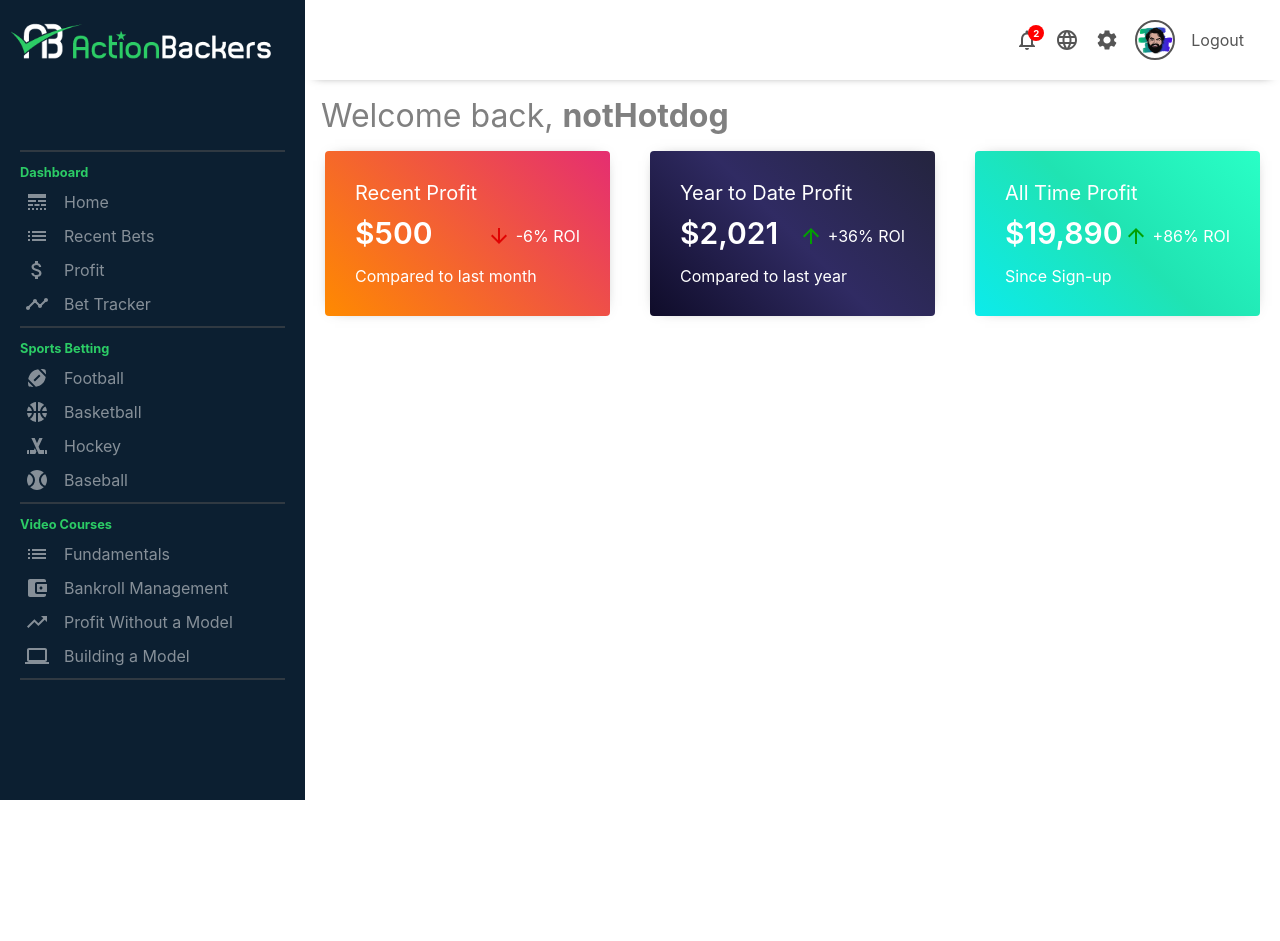
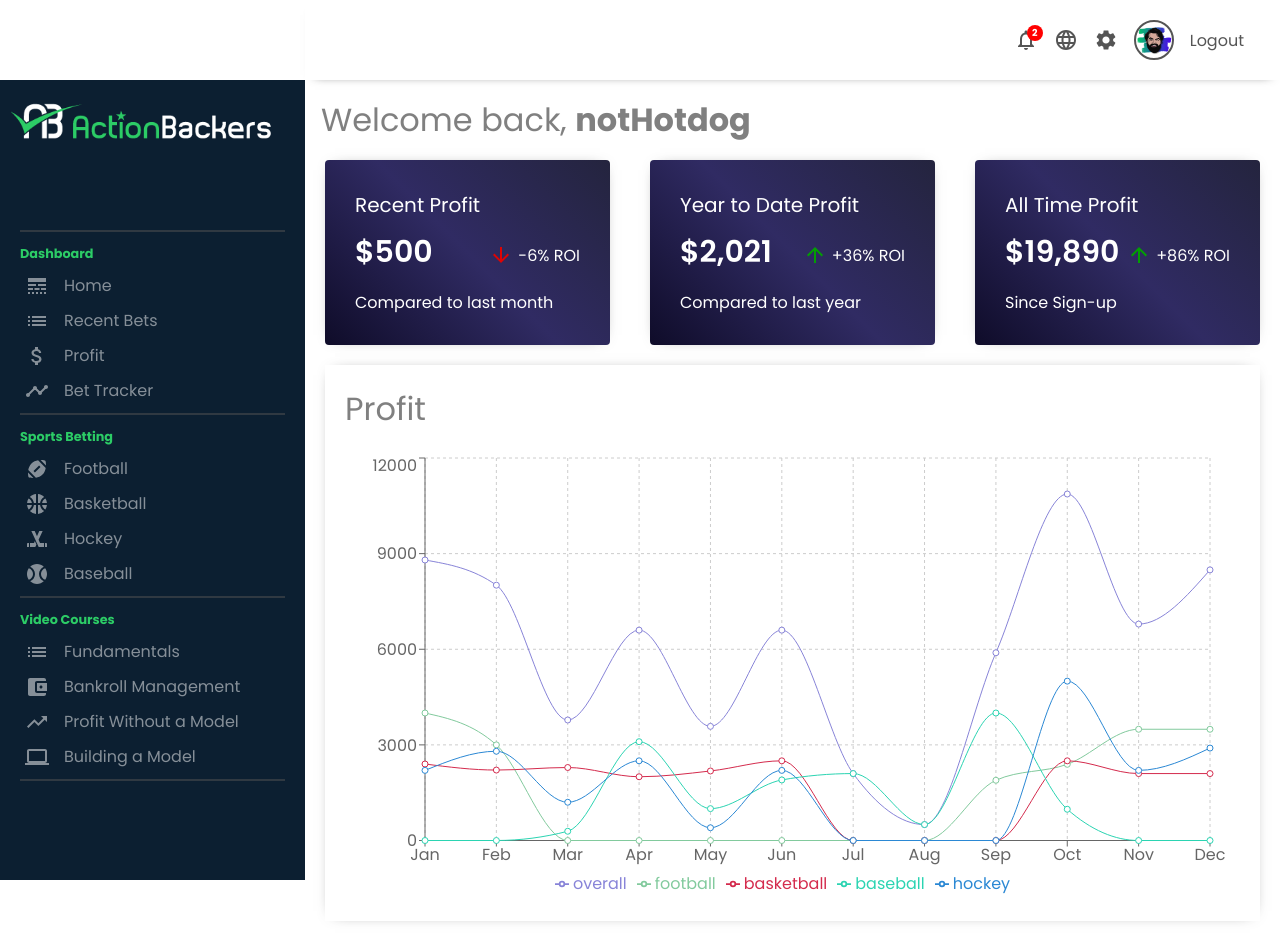
Before and after one commit to bolg55/ab-2.0, a Next.js app: page /dashboard in a window 1280 px wide. Before the commit the page ends 800 px from the top, so only its background shows below. Built offline with nearby package versions, Linux system fonts and the light colour scheme.

Commit message:
added chart to dashboard using recharts. Still needs work to figure out multiple props

```diff
--- /dev/null
+++ b/components/Chart.js
@@ -0,0 +1,47 @@
+import styles from '../styles/Chart.module.css';
+import {
+  LineChart,
+  Line,
+  XAxis,
+  YAxis,
+  CartesianGrid,
+  Tooltip,
+  Legend,
+  ResponsiveContainer,
+} from 'recharts';
+
+const Chart = ({ title, data }) => {
+  return (
+    <div className={styles.chart}>
+      <h3 className={styles.chartTitle}>{title}</h3>
+      <ResponsiveContainer width='100%' aspect={2 / 1}>
+        <LineChart
+          data={data}
+          margin={{
+            top: 5,
+            right: 30,
+            left: 20,
+            bottom: 5,
+          }}>
+          <CartesianGrid strokeDasharray='3 3' />
+          <XAxis dataKey='month' />
+          <YAxis />
+          <Tooltip />
+          <Legend />
+          <Line
+            type='monotone'
+            dataKey='overall'
+            stroke='#8884d8'
+            activeDot={{ r: 6 }}
+          />
+          <Line type='monotone' dataKey='football' stroke='#82ca9d' />
+          <Line type='monotone' dataKey='basketball' stroke='#d42b4d' />
+          <Line type='monotone' dataKey='baseball' stroke='#2BD4B2' />
+          <Line type='monotone' dataKey='hockey' stroke='#2b88d4' />
+        </LineChart>
+      </ResponsiveContainer>
+    </div>
+  );
+};
+
+export default Chart;
--- a/components/Home.js
+++ b/components/Home.js
@@ -1,9 +1,11 @@
-import styles from "../styles/Home.module.css";
-import FeaturedInfo from "./FeaturedInfo";
-import Topbar from "./Topbar";
+import styles from '../styles/Home.module.css';
+import FeaturedInfo from './FeaturedInfo';
+import Topbar from './Topbar';
+import Chart from './Chart';
+import { data } from '../constants/dummydata';
 
 const Home = () => {
-  let userName = "notHotdog";
+  let userName = 'notHotdog';
   const logins = 1;
 
   return (
@@ -16,6 +18,7 @@ const Home = () => {
       <div>
         <FeaturedInfo />
       </div>
+      <Chart title='Profit' data={data} />
     </div>
   );
 };
--- /dev/null
+++ b/constants/dummydata.js
@@ -0,0 +1,98 @@
+export const data = [
+  {
+    month: 'Jan',
+    overall: 8800,
+    football: 4000,
+    basketball: 2400,
+    baseball: 0,
+    hockey: 2200,
+  },
+  {
+    month: 'Feb',
+    overall: 8010,
+    football: 3000,
+    basketball: 2210,
+    baseball: 0,
+    hockey: 2800,
+  },
+  {
+    month: 'Mar',
+    overall: 3780,
+    football: 0,
+    basketball: 2290,
+    baseball: 290,
+    hockey: 1200,
+  },
+  {
+    month: 'Apr',
+    overall: 6600,
+    football: 0,
+    basketball: 2000,
+    baseball: 3100,
+    hockey: 2500,
+  },
+  {
+    month: 'May',
+    overall: 3581,
+    football: 0,
+    basketball: 2181,
+    baseball: 1000,
+    hockey: 400,
+  },
+  {
+    month: 'Jun',
+    overall: 6600,
+    football: 0,
+    basketball: 2500,
+    baseball: 1900,
+    hockey: 2200,
+  },
+  {
+    month: 'Jul',
+    overall: 2100,
+    football: 0,
+    basketball: 0,
+    baseball: 2100,
+    hockey: 0,
+  },
+  {
+    month: 'Aug',
+    overall: 500,
+    football: 0,
+    basketball: 0,
+    baseball: 500,
+    hockey: 0,
+  },
+  {
+    month: 'Sep',
+    overall: 5890,
+    football: 1890,
+    basketball: 0,
+    baseball: 4000,
+    hockey: 0,
+  },
+  {
+    month: 'Oct',
+    overall: 10870,
+    football: 2390,
+    basketball: 2500,
+    baseball: 980,
+    hockey: 5000,
+  },
+  {
+    month: 'Nov',
+    overall: 6790,
+    football: 3490,
+    basketball: 2100,
+    baseball: 0,
+    hockey: 2200,
+  },
+  {
+    month: 'Dec',
+    overall: 8490,
+    football: 3490,
+    basketball: 2100,
+    baseball: 0,
+    hockey: 2900,
+  },
+];
--- a/package.json
+++ b/package.json
@@ -13,7 +13,8 @@
     "@material-ui/icons": "^4.11.2",
     "next": "11.1.0",
     "react": "17.0.2",
-    "react-dom": "17.0.2"
+    "react-dom": "17.0.2",
+    "recharts": "^2.1.0"
   },
   "devDependencies": {
     "eslint": "7.32.0",
--- a/pages/index.js
+++ b/pages/index.js
@@ -1,6 +1,6 @@
-import Image from "next/image";
-import styles from "../styles/Home.module.css";
-import Layout from "../components/Layout";
+import Image from 'next/image';
+import styles from '../styles/Home.module.css';
+import Layout from '../components/Layout';
 
 export default function Home() {
   return (
--- /dev/null
+++ b/styles/Chart.module.css
@@ -0,0 +1,13 @@
+.chart {
+  margin: 1.25rem;
+  padding: 1.25rem;
+  box-shadow: 0 0 15px -10px rgba(0, 0, 0, 0.75);
+  -webkit-box-shadow: 0 0 15px -10px rgba(0, 0, 0, 0.75);
+}
+
+.chartTitle {
+  color: rgba(85, 85, 85, 0.75);
+  font-weight: 400;
+  font-size: 2rem;
+  margin-bottom: 1.25rem;
+}
--- a/styles/Featured.module.css
+++ b/styles/Featured.module.css
@@ -13,20 +13,7 @@
   -webkit-box-shadow: 0 0 15px -10px rgba(0, 0, 0, 0.75);
   min-width: fit-content;
   transition: all 0.4s ease;
-}
-
-.featuredItem:nth-of-type(1) {
-  background-image: linear-gradient(45deg, #ff8a00, #e52e71);
-  color: #fff;
-}
-
-.featuredItem:nth-of-type(2) {
   background-image: linear-gradient(45deg, #0f0c29, #302b63, #24243e);
-  color: #fff;
-}
-
-.featuredItem:nth-of-type(3) {
-  background-image: linear-gradient(45deg, #0cebeb, #20e3b2, #29ffc6);
   color: #fff;
 }
 
--- a/styles/globals.css
+++ b/styles/globals.css
@@ -1,9 +1,11 @@
+@import url('https://fonts.googleapis.com/css2?family=Poppins:wght@300;400;500;600;700;800&display=swap');
+
+*,
 html,
 body {
   padding: 0;
   margin: 0;
-  font-family: -apple-system, BlinkMacSystemFont, Segoe UI, Roboto, Oxygen,
-    Ubuntu, Cantarell, Fira Sans, Droid Sans, Helvetica Neue, sans-serif;
+  font-family: 'Poppins', sans-serif;
 }
 
 a {
```
Also changed, not shown: 1 other file (tests, documents, lock files or other folders).
